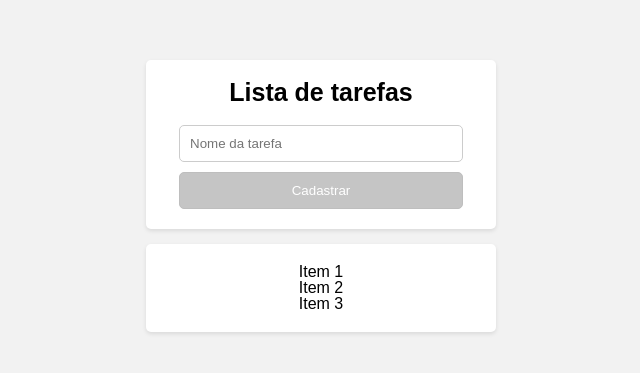
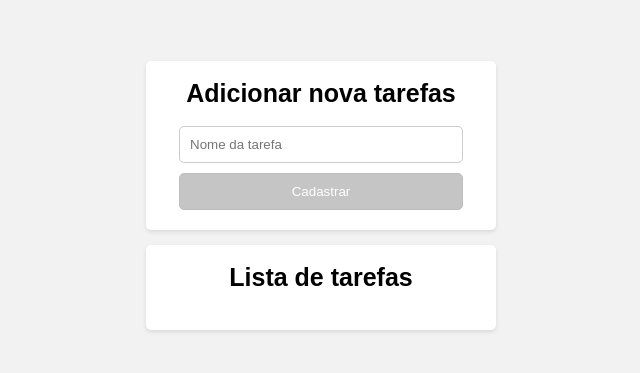
Before and after one commit to Kleberzito/M9_Lista_de_Tarefas, a plain HTML site: page index.html in a window 1280 px wide. Shown: the part 197-570 px from the top of the page, without its empty margins (319-959 px from the left). Drawn offline with Linux system fonts and the light colour scheme.

Commit message:
Adicionando a função de click no item da lista

```diff
--- a/index.html
+++ b/index.html
@@ -7,19 +7,18 @@
 <body>
     <div class="main-container">
         <div class="container">
-			<h1>Lista de tarefas</h1>
-			<form>
-				<input type="text" name="tarefa" placeholder="Nome da tarefa">
+            <h1>Adicionar nova tarefas</h1>
+            <form id="task-form">
+                <input type="text" name="tarefa" id="task-input" placeholder="Nome da tarefa">
                 <button type="submit">Cadastrar</button>
             </form>
         </div>
-		<div class="container">
-			<ul>
-				<li>Item 1</li>
-				<li>Item 2</li>
-				<li>Item 3</li>
+        <div class="container" id="task-list-container">
+			<h1>Lista de tarefas</h1>
+            <ul id="task-list">
             </ul>
         </div>
     </div>
+    <script src="main.js"></script>
 </body>
 </html>
```
Lines whose indentation alone changed are shown as unchanged.
